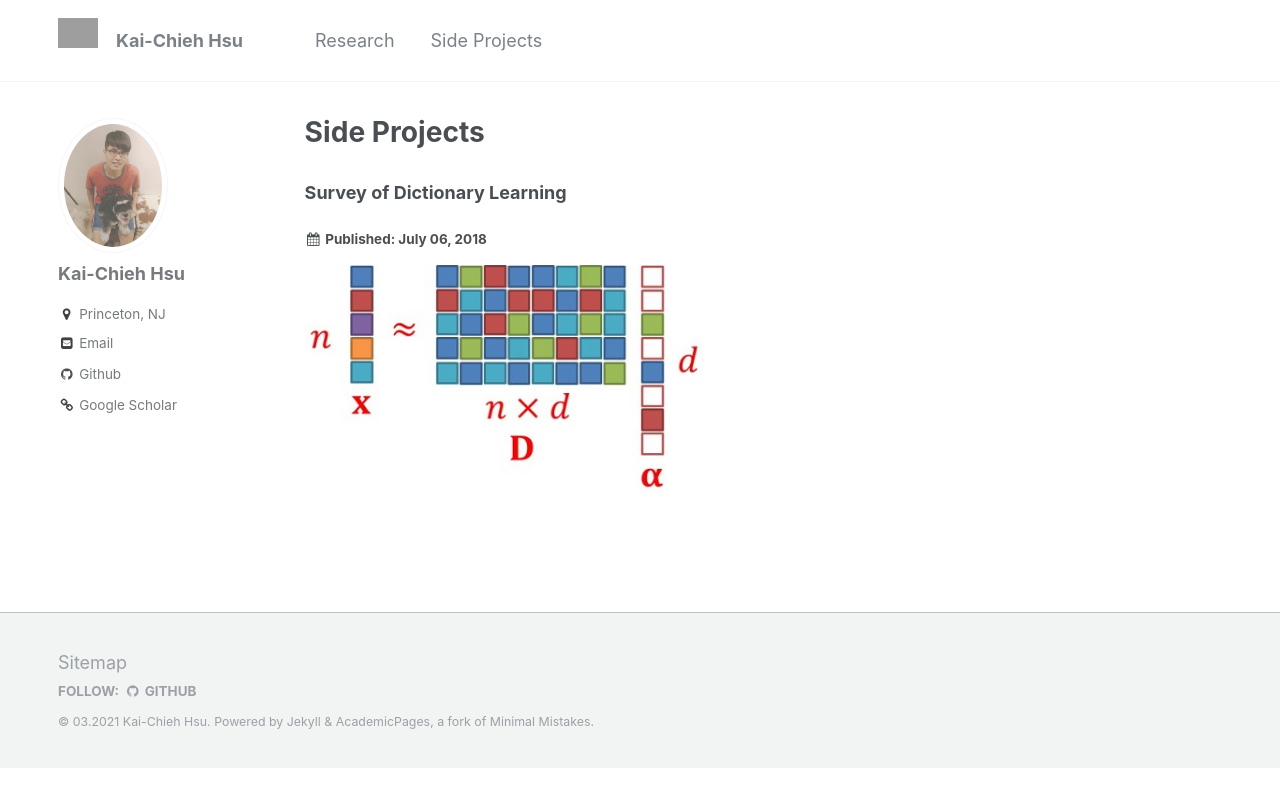
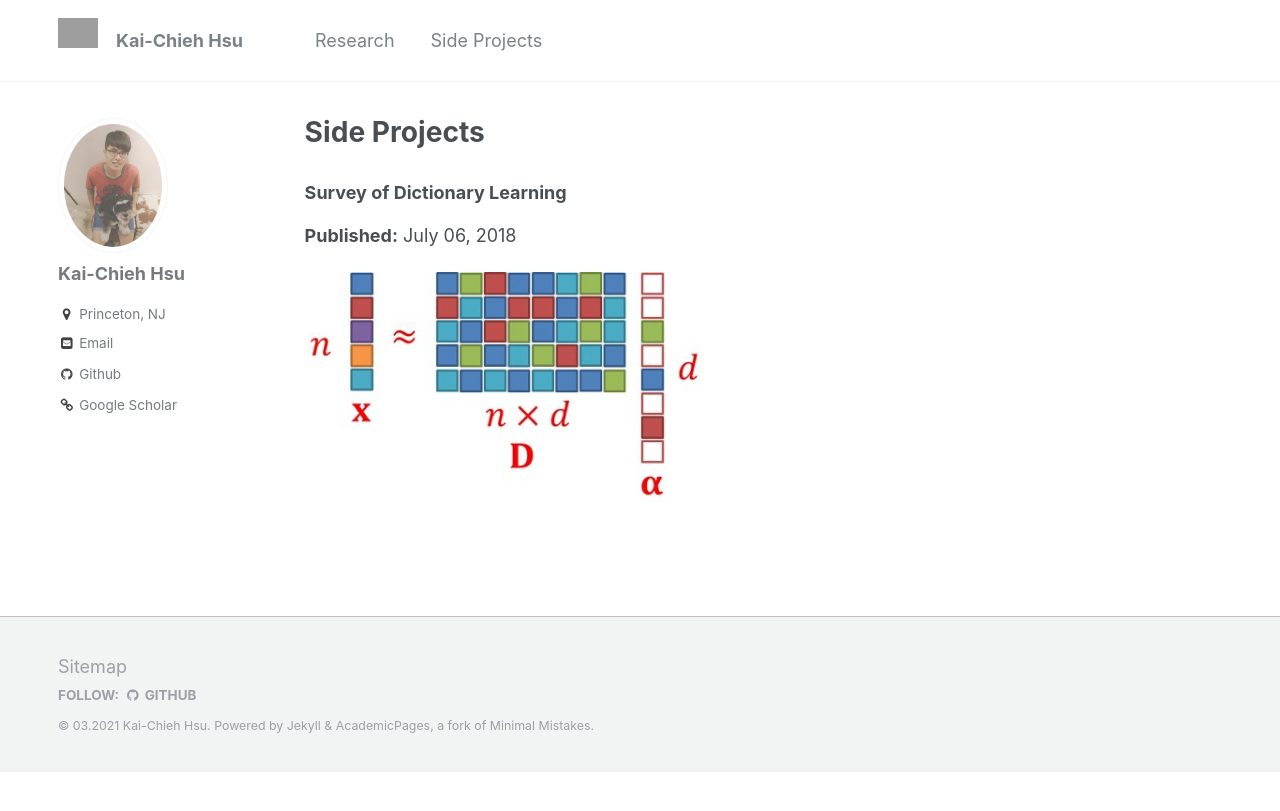
Before and after one commit to kaichiehhsu/kaichiehhsu.github.io, a Jekyll site: the page built from _pages/portfolio.md, in a window 1280 px wide. Shown: the top 811 px of the page. Built offline with Jekyll 4.4.1, drawn with Linux system fonts in a browser that asks for light colours.

Commit message:
font size

```diff
--- a/_includes/archive-single.html
+++ b/_includes/archive-single.html
@@ -34,33 +34,29 @@
       {% endif %}
     </h3>
 
-    <h4>
     {% if post.read_time %}
       <p class="page__meta"><i class="fa fa-clock-o" aria-hidden="true"></i> {% include read-time.html %}</p>
     {% endif %}
-    </h4>
 
-    <h4>
     {% if post.venue and post.date %}
-      <p>Published in <i>{{ post.venue }}</i>, {{ post.date | default: "1900-01-01" | date: "%Y" }} </p>
+      <p style="font-size:1em">Published in <i>{{ post.venue }}</i>, {{ post.date | default: "1900-01-01" | date: "%Y" }} </p>
     {% elsif post.date %}
-      <p class="page__date"><strong><i class="fa fa-fw fa-calendar" aria-hidden="true"></i> {{ site.data.ui-text[site.locale].date_label | default: "Published:" }}</strong> <time datetime="{{ post.date | default: "1900-01-01" | date_to_xmlschema }}">{{ post.date | default: "1900-01-01" | date: "%B %d, %Y" }}</time></p>
+      <p style="font-size:1em" class="page__date"><strong>{{ site.data.ui-text[site.locale].date_label | default: "Published:" }}</strong> <time datetime="{{ post.date | default: "1900-01-01" | date_to_xmlschema }}">{{ post.date | default: "1900-01-01" | date: "%B %d, %Y" }}</time></p>
     {% endif %}
-    </h4>
+
+<!-- <i class="fa fa-fw fa-calendar" aria-hidden="true"></i> -->
 
     {% if post.excerpt %}
     <p class="archive__item-excerpt" itemprop="description">{{ post.excerpt | markdownify }}</p>
     {% endif %}
 
-    <h4>
     {% if post.citation and post.paperurl %}
-      <p>Recommended citation: {{ post.citation }} <a href="{{ post.paperurl }}"><u>{{ post.paperurl }}</u></a></p>
+      <p style="font-size:1em">Recommended citation: {{ post.citation }} <a href="{{ post.paperurl }}"><u>{{ post.paperurl }}</u></a></p>
     {% elsif post.citation %}
-      <p>Recommended citation: {{ post.citation }} </p>
+      <p style="font-size:1em">Recommended citation: {{ post.citation }} </p>
     {% elsif post.paperurl %}
-      <p>Download <a href=" {{ post.paperurl }} "><u>here</u></a></p>
+      <p style="font-size:1em">Download <a href=" {{ post.paperurl }} "><u>here</u></a></p>
     {% endif %}
-    </h4>
 
   </article>
 </div>
```
